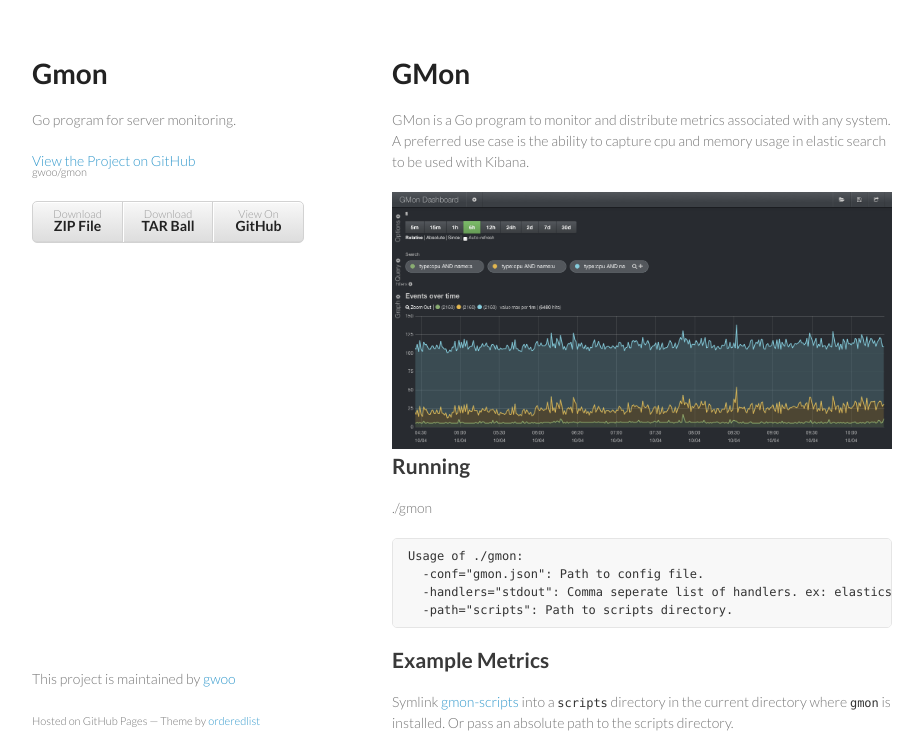
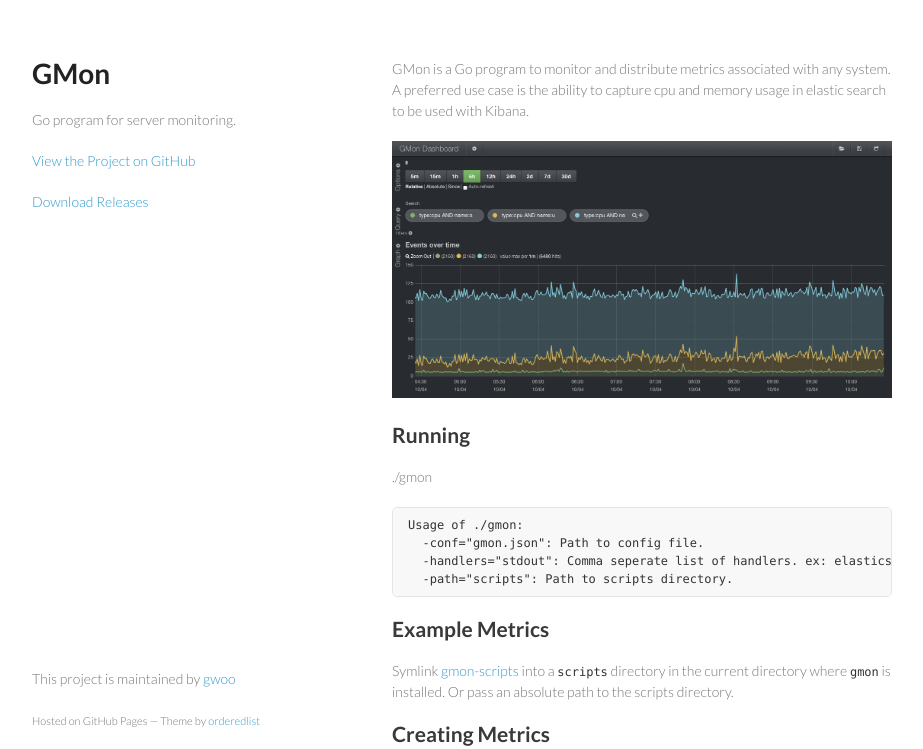
Before and after one commit to gwoo/gmon, a plain HTML site: page index.html in a window 1280 px wide. Shown: the top 749 px of the page, without its empty margins (178-1101 px from the left). Drawn offline with Linux system fonts and the light colour scheme.

Commit message:
Updating index.html with releases

```diff
--- a/index.html
+++ b/index.html
@@ -15,28 +15,19 @@
   <body>
     <div class="wrapper">
       <header>
-        <h1>Gmon</h1>
+        <h1>GMon</h1>
         <p>Go program for server monitoring.</p>
 
-        <p class="view"><a href="https://github.com/gwoo/gmon">View the Project on GitHub <small>gwoo/gmon</small></a></p>
-
-
-        <ul>
-          <li><a href="https://github.com/gwoo/gmon/zipball/master">Download <strong>ZIP File</strong></a></li>
-          <li><a href="https://github.com/gwoo/gmon/tarball/master">Download <strong>TAR Ball</strong></a></li>
-          <li><a href="https://github.com/gwoo/gmon">View On <strong>GitHub</strong></a></li>
-        </ul>
+        <p class="view"><a href="https://github.com/gwoo/gmon">View the Project on GitHub</a></p>
+        <p class="view"><a href="https://github.com/gwoo/gmon/releases">Download Releases</a></p>
       </header>
       <section>
-        <h1>
-<a name="gmon" class="anchor" href="#gmon"><span class="octicon octicon-link"></span></a>GMon</h1>
-
 <p>GMon is a Go program to monitor and distribute metrics associated with any
 system. A preferred use case is the ability to capture cpu and memory usage
 in elastic search to be used with Kibana.</p>
 
 <img src="http://gwoo.github.io/gmon/img/gmon-dashboard.png"/>
-
+<p></p>
 <h2>
 <a name="running" class="anchor" href="#running"><span class="octicon octicon-link"></span></a>Running</h2>
 
```
